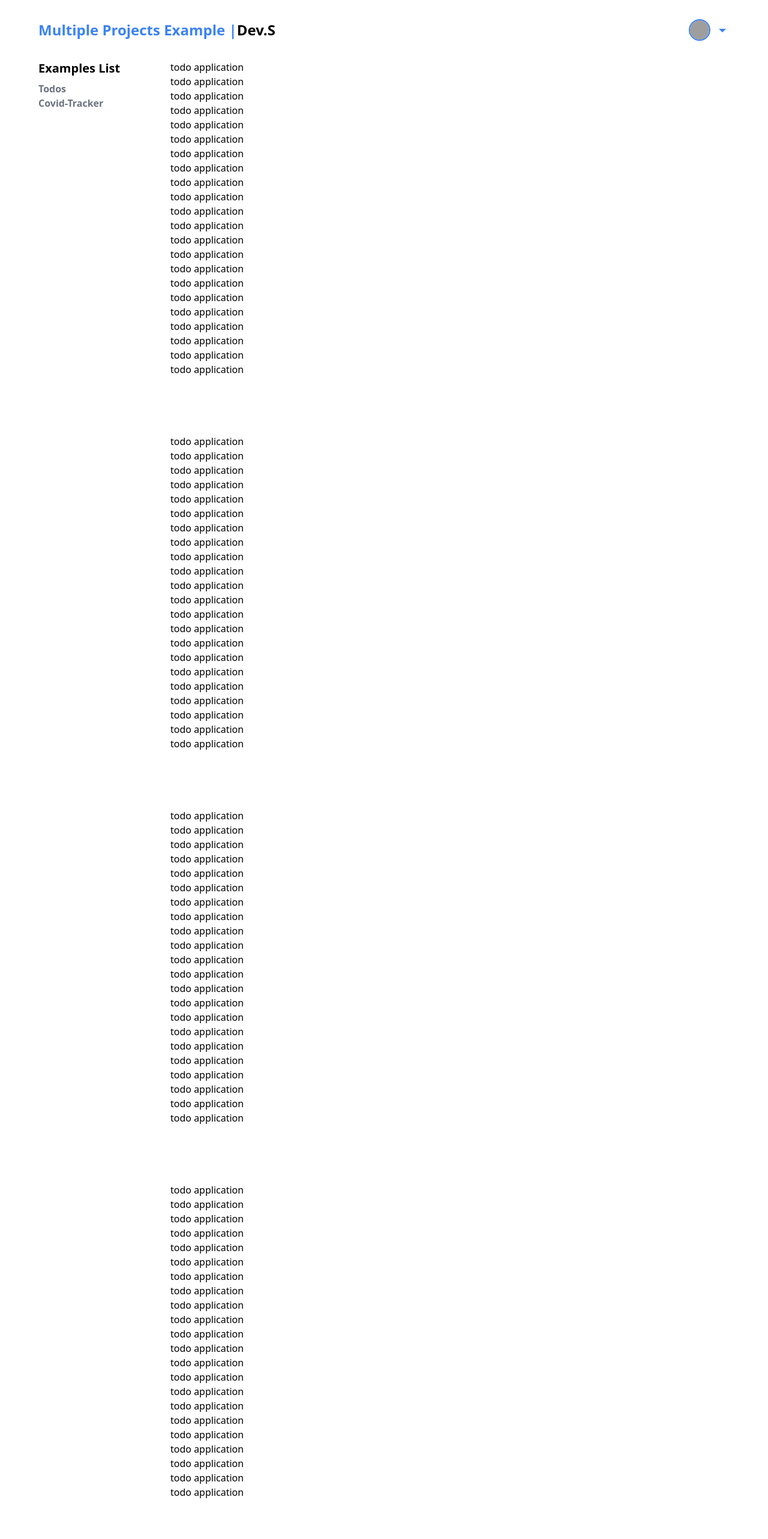
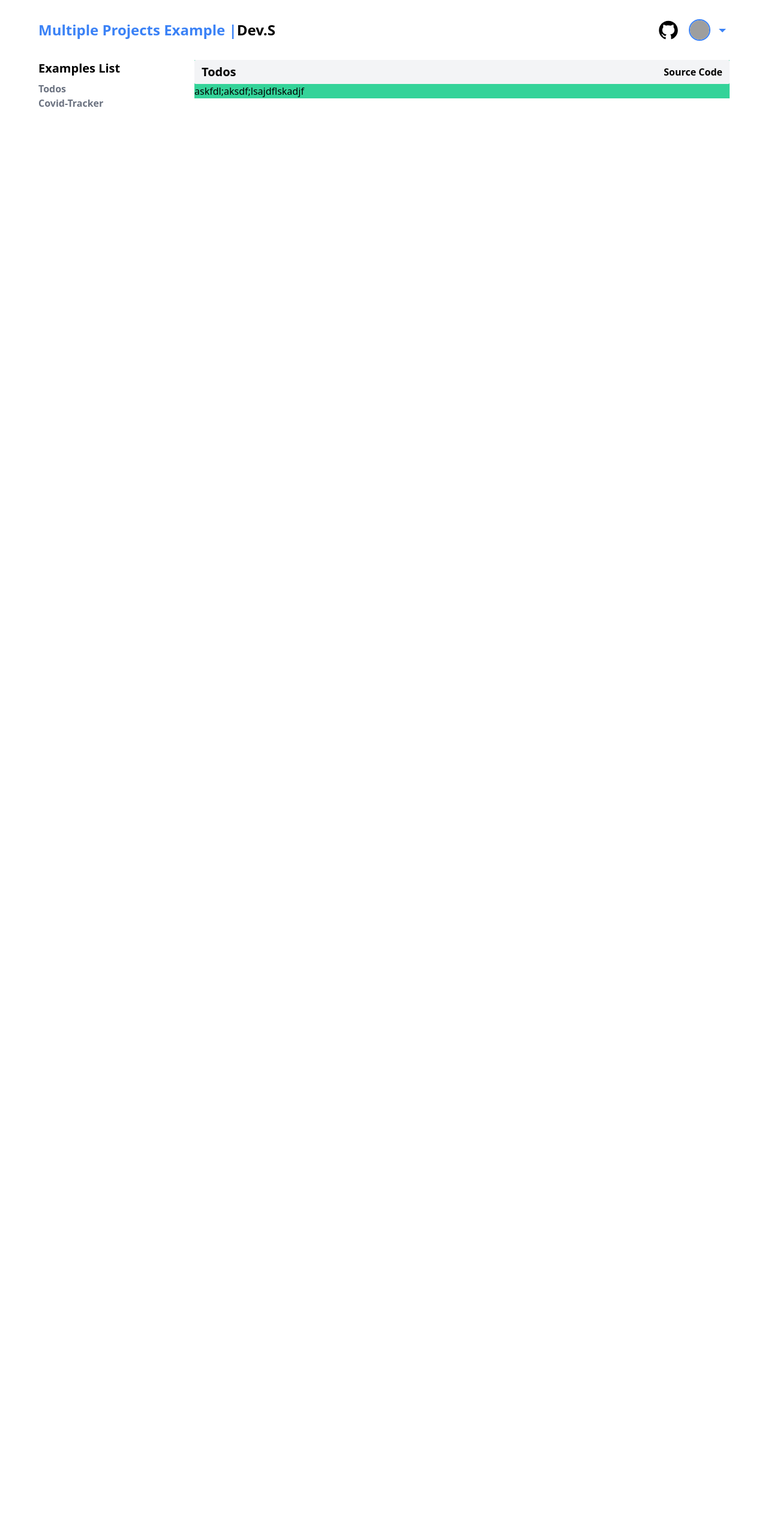
Before and after one commit to ShariarSheikh/multiple-projects-reactjs, a React (Create React App) app: page /todos in a window 1280 px wide. Shown: the top 2566 px of the page at 60% size. After the commit the page ends 800 px from the top, so only its background shows below. Built offline with nearby package versions, Linux system fonts and the light colour scheme; grey boxes are pictures that could not be loaded.

Commit message:
update header create new peroject header component

```diff
--- a/src/App.js
+++ b/src/App.js
@@ -15,9 +15,12 @@ function App() {
           {/* home page left sidebar  */}
           <Sidebar />
           {/* dynamic rendering components */}
-          <div  className="w-full flex justify-start flex-grow">
+          <div className="w-full pl-10">
             <Switch>
-              <Route exact path="/todos">
+              <Route exact path="/">
+                <FirstScreen/>
+              </Route>
+              <Route path="/todos">
                 <Todos />
               </Route>
               <Route path="/covid-tracker">
@@ -32,3 +35,12 @@ function App() {
 }
 
 export default App;
+
+const FirstScreen = () => {
+  return (
+    <div className="w-full h-full flex items-center justify-center flex-col">
+      <h1 className="text-4xl font-bold mb-4 pt-10">Explore My Website</h1>
+      <p className="text-xl text-blue-500">You can use this code in your site</p>
+    </div>
+  );
+};
--- a/src/components/Header/Header.js
+++ b/src/components/Header/Header.js
@@ -1,5 +1,6 @@
 import { useState } from "react";
 import { RiArrowDownSFill } from "react-icons/ri";
+import { AiFillGithub } from "react-icons/ai";
 
 const Header = () => {
   const [showProfile, setShowProfile] = useState(false);
@@ -14,22 +15,26 @@ const Header = () => {
         <h3 className="text-2xl font-bold cursor-pointer">Dev.S</h3>
       </div>
       {/* right */}
-      <div
-        className="relative flex items-center justify-end space-x-2"
-        onClick={() => setShowProfile((prevState) => !prevState)}
-      >
-        <div className="flex justify-center items-center w-9 h-9 rounded-full border-2 border-blue-500 cursor-pointer">
+      <div className="relative flex items-center justify-end space-x-4">
+        <a href="https://github.com/ShariarSheikh">
+          <AiFillGithub className="w-9 h-9" />
+        </a>
+        <div
+          className="flex justify-center items-center cursor-pointer space-x-2"
+          onClick={() => setShowProfile((prevState) => !prevState)}
+        >
           <img
-            className="w-full h-full object-cover rounded-full"
+            className="object-cover w-9 h-9 rounded-full border-2 border-blue-500"
             src="https://media.istockphoto.com/photos/illustration-of-smiling-happy-man-with-laptop-sitting-in-armchair-picture-id1226886130?b=1&k=6&m=1226886130&s=170667a&w=0&h=9VyVuQvQfzzQaYB1iEfy-p5YaEe59lzeIe3BfkTOnBE="
             alt="person profile"
           />
+          <RiArrowDownSFill className="w-6 h-6 text-blue-500 cursor-pointer" />
         </div>
-        <RiArrowDownSFill className="w-6 h-6 text-blue-500 cursor-pointer" />
+        {/* profile drop down menu  */}
         <div
           className={`absolute top-10 shadow-xl ${
             showProfile ? "inline-block" : "hidden"
-          } w-52 py-5 px-4`}
+          } w-52 py-5 px-4 z-50 bg-white`}
         >
           <p className="cursor-pointer hover:text-blue-500 text-gray-600 text-sm font-semibold mb-2">
             Profile
--- /dev/null
+++ b/src/components/ProjectHeader/ProjectHeader.js
@@ -0,0 +1,19 @@
+
+
+const ProjectHeader = ({ projectName, githubLink }) => {
+  return (
+    <header className="w-full flex items-center justify-between bg-gray-100 h-10 px-3 rounded-sm">
+      {/* left */}
+      <p className="text-xl font-semibold">{projectName}</p>
+      {/* right */}
+
+      <a href={`${githubLink}`}>
+        <div className="flex items-center space-x-3 cursor-pointer">
+          <p className="font-semibold">Source Code</p>
+        </div>
+      </a>
+    </header>
+  );
+};
+
+export default ProjectHeader;
--- a/src/components/Sidebar/Sidebar.js
+++ b/src/components/Sidebar/Sidebar.js
@@ -28,7 +28,7 @@ const Sidebar = () => {
             onClick={() => routeHandler(link)}
             key={id}
             className="text-gray-500 pr-3 y-3 font-semibold
-            cursor-pointer rounded-sm hover:bg-gray-100 "
+            cursor-pointer rounded-sm hover:bg-gray-100"
           >
             {name}
           </div>
--- a/src/pages/CovidTracker/CovidTracker.js
+++ b/src/pages/CovidTracker/CovidTracker.js
@@ -1,9 +1,17 @@
+import ProjectHeader from "../../components/ProjectHeader/ProjectHeader";
+
 const CovidTracker = () => {
-    return (
-        <div>
-            <p>CovidTracker</p>
-        </div>
-    )
-}
+  return (
+    <div>
+      <ProjectHeader
+        projectName={"Covid-Tracker"}
+        githubLink={
+          "https://github.com/ShariarSheikh/multiple-projects-reactjs"
+        }
+      />
+      <p>CovidTracker</p>
+    </div>
+  );
+};
 
-export default CovidTracker
+export default CovidTracker;
--- a/src/pages/Todos/Todos.js
+++ b/src/pages/Todos/Todos.js
@@ -1,135 +1,20 @@
+import ProjectHeader from "../../components/ProjectHeader/ProjectHeader";
+
 const Todos = () => {
-    return (
-        <section>
-            <p>todo application</p>
-            <p>todo application</p>
-            <p>todo application</p>
-            <p>todo application</p>
-            <p>todo application</p>
-            <p>todo application</p>
-            <p>todo application</p>
-            <p>todo application</p>
-            <p>todo application</p>
-            <p>todo application</p>
-            <p>todo application</p>
-            <p>todo application</p>
-            <p>todo application</p>
-            <p>todo application</p>
-            <p>todo application</p>
-            <p>todo application</p>
-            <p>todo application</p>
-            <p>todo application</p>
-            <p>todo application</p>
-            <p>todo application</p>
-            <p>todo application</p>
-            <p>todo application</p>
-            <br />
-            <br />
-            <br />
-            <br />     <p>todo application</p>
-            <p>todo application</p>
-            <p>todo application</p>
-            <p>todo application</p>
-            <p>todo application</p>
-            <p>todo application</p>
-            <p>todo application</p>
-            <p>todo application</p>
-            <p>todo application</p>
-            <p>todo application</p>
-            <p>todo application</p>
-            <p>todo application</p>
-            <p>todo application</p>
-            <p>todo application</p>
-            <p>todo application</p>
-            <p>todo application</p>
-            <p>todo application</p>
-            <p>todo application</p>
-            <p>todo application</p>
-            <p>todo application</p>
-            <p>todo application</p>
-            <p>todo application</p>
-            <br />
-            <br />
-            <br />
-            <br />     <p>todo application</p>
-            <p>todo application</p>
-            <p>todo application</p>
-            <p>todo application</p>
-            <p>todo application</p>
-            <p>todo application</p>
-            <p>todo application</p>
-            <p>todo application</p>
-            <p>todo application</p>
-            <p>todo application</p>
-            <p>todo application</p>
-            <p>todo application</p>
-            <p>todo application</p>
-            <p>todo application</p>
-            <p>todo application</p>
-            <p>todo application</p>
-            <p>todo application</p>
-            <p>todo application</p>
-            <p>todo application</p>
-            <p>todo application</p>
-            <p>todo application</p>
-            <p>todo application</p>
-            <br />
-            <br />
-            <br />
-            <br />     <p>todo application</p>
-            <p>todo application</p>
-            <p>todo application</p>
-            <p>todo application</p>
-            <p>todo application</p>
-            <p>todo application</p>
-            <p>todo application</p>
-            <p>todo application</p>
-            <p>todo application</p>
-            <p>todo application</p>
-            <p>todo application</p>
-            <p>todo application</p>
-            <p>todo application</p>
-            <p>todo application</p>
-            <p>todo application</p>
-            <p>todo application</p>
-            <p>todo application</p>
-            <p>todo application</p>
-            <p>todo application</p>
-            <p>todo application</p>
-            <p>todo application</p>
-            <p>todo application</p>
-            <br />
-            <br />
-            <br />
-            <br />     <p>todo application</p>
-            <p>todo application</p>
-            <p>todo application</p>
-            <p>todo application</p>
-            <p>todo application</p>
-            <p>todo application</p>
-            <p>todo application</p>
-            <p>todo application</p>
-            <p>todo application</p>
-            <p>todo application</p>
-            <p>todo application</p>
-            <p>todo application</p>
-            <p>todo application</p>
-            <p>todo application</p>
-            <p>todo application</p>
-            <p>todo application</p>
-            <p>todo application</p>
-            <p>todo application</p>
-            <p>todo application</p>
-            <p>todo application</p>
-            <p>todo application</p>
-            <p>todo application</p>
-            <br />
-            <br />
-            <br />
-            <br />
+  return (
+    <section className="relative bg-green-400">
+      <ProjectHeader
+        projectName={"Todos"}
+        githubLink={
+          "https://github.com/ShariarSheikh/multiple-projects-reactjs"
+        }
+      />
+      {/* todos container */}
+      <div>
+          <h1>askfdl;aksdf;lsajdflskadjf</h1>
+      </div>
+    </section>
+  );
+};
 
-        </section>
-    )
-}
-
-export default Todos
+export default Todos;
--- a/tailwind.config.js
+++ b/tailwind.config.js
@@ -6,7 +6,9 @@
        extend: {},
      },
      variants: {
-       extend: {},
+       extend: {
+        backgroundColor: ['active'],
+       },
      },
      plugins: [],
    }
```
